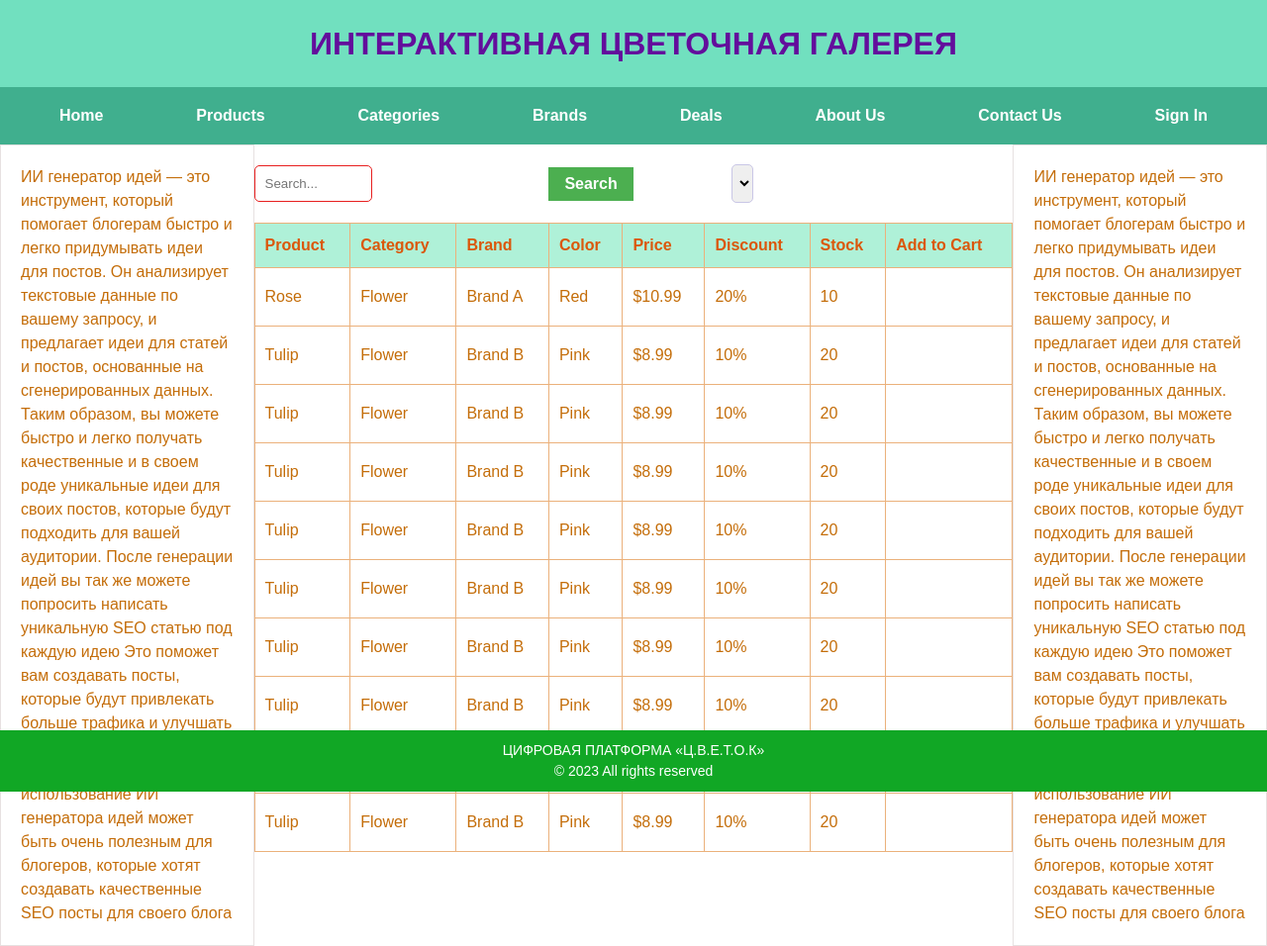
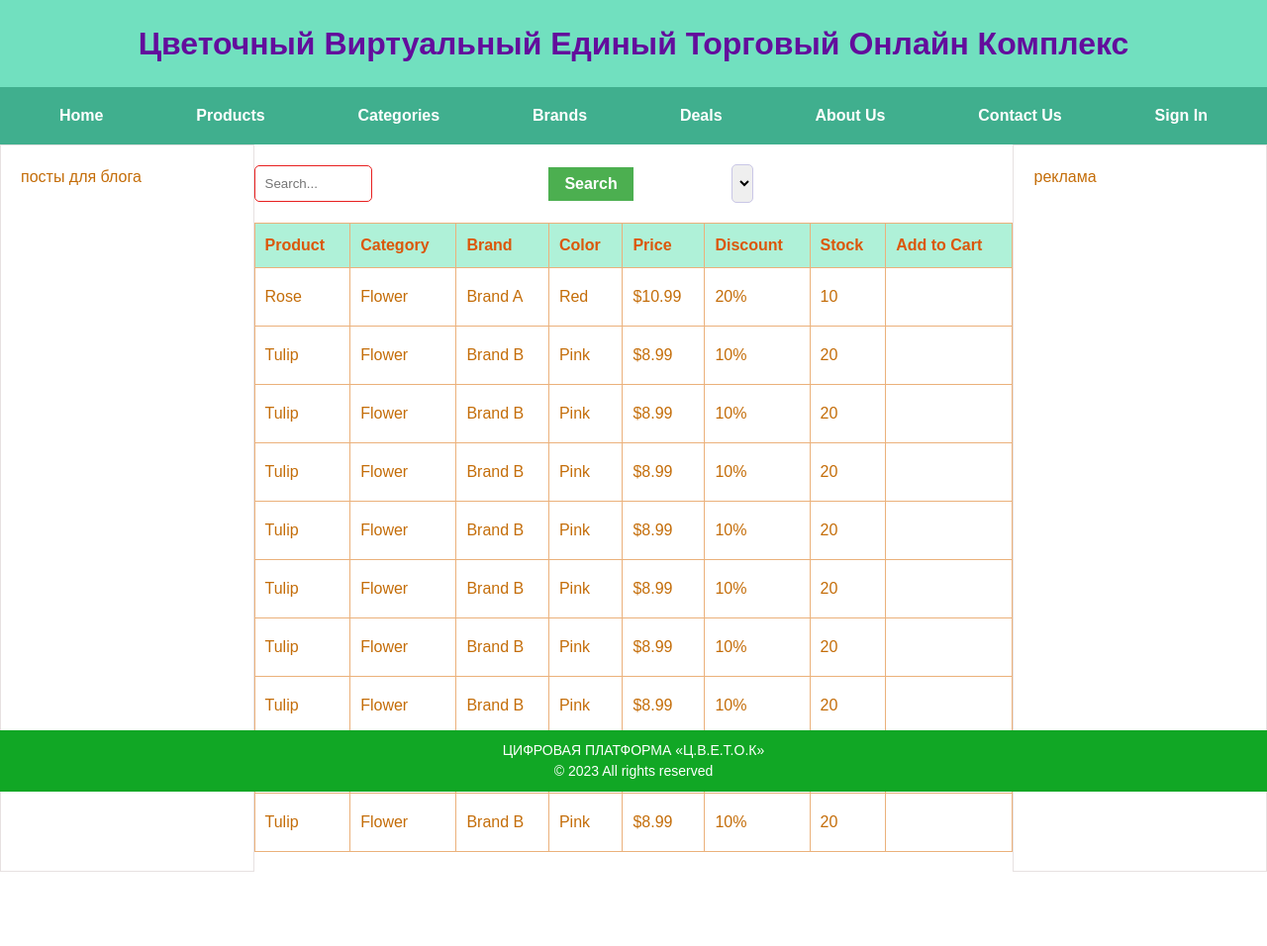
Before and after one commit to qaexpert/gallerysite, a Django app: page / in a window 1280 px wide. Shown: the whole page at 99% size. After the commit the page ends 881 px from the top, so only its background shows below. Run offline with Django 4.2, Linux system fonts and the light colour scheme.

Commit message:
Refactoring index.html 03

```diff
--- a/gallery/templates/gallery/index.html
+++ b/gallery/templates/gallery/index.html
@@ -16,7 +16,7 @@
 <body>
 <header>
     <div class="header-container">
-        <h1>ИНТЕРАКТИВНАЯ ЦВЕТОЧНАЯ ГАЛЕРЕЯ</h1>
+        <h1>Цветочный Виртуальный Единый Торговый Онлайн Комплекс</h1>
     </div>
 </header>
 <nav>
@@ -33,16 +33,7 @@
 </nav>
 <div class="container">
     <aside class="sidebar-left">
-        <!-- content for the left sidebar -->ИИ генератор идей — это инструмент, который помогает блогерам
-        быстро и легко придумывать идеи для постов. Он анализирует текстовые данные по вашему запросу, и
-        предлагает идеи для статей и постов, основанные на сгенерированных данных. Таким образом, вы можете
-        быстро и легко получать качественные и в своем роде уникальные идеи для своих постов, которые будут
-        подходить для вашей аудитории. После генерации идей вы так же можете попросить написать уникальную
-        SEO статью под каждую идею
-
-        Это поможет вам создавать посты, которые будут привлекать больше трафика и улучшать ваши SEO
-        результаты. В конечном итоге, использование ИИ генератора идей может быть очень полезным для
-        блогеров, которые хотят создавать качественные SEO посты для своего блога
+        <!-- content for the left sidebar --> посты для блога
     </aside>
     <main>
         <div class="search-bar">
@@ -210,15 +201,7 @@
         </div>
     </main>
     <aside class="sidebar-right">
-        <!-- content for the right sidebar -->ИИ генератор идей — это инструмент, который помогает блогерам быстро и
-        легко придумывать идеи для постов. Он анализирует текстовые данные по вашему запросу, и предлагает идеи для
-        статей и постов, основанные на сгенерированных данных. Таким образом, вы можете быстро и легко получать
-        качественные и в своем роде уникальные идеи для своих постов, которые будут подходить для вашей аудитории.
-        После генерации идей вы так же можете попросить написать уникальную SEO статью под каждую идею
-
-        Это поможет вам создавать посты, которые будут привлекать больше трафика и улучшать ваши SEO результаты. В
-        конечном итоге, использование ИИ генератора идей может быть очень полезным для блогеров, которые хотят
-        создавать качественные SEO посты для своего блога
+        <!-- content for the right sidebar -->реклама
     </aside>
 </div>
 <footer>
```
